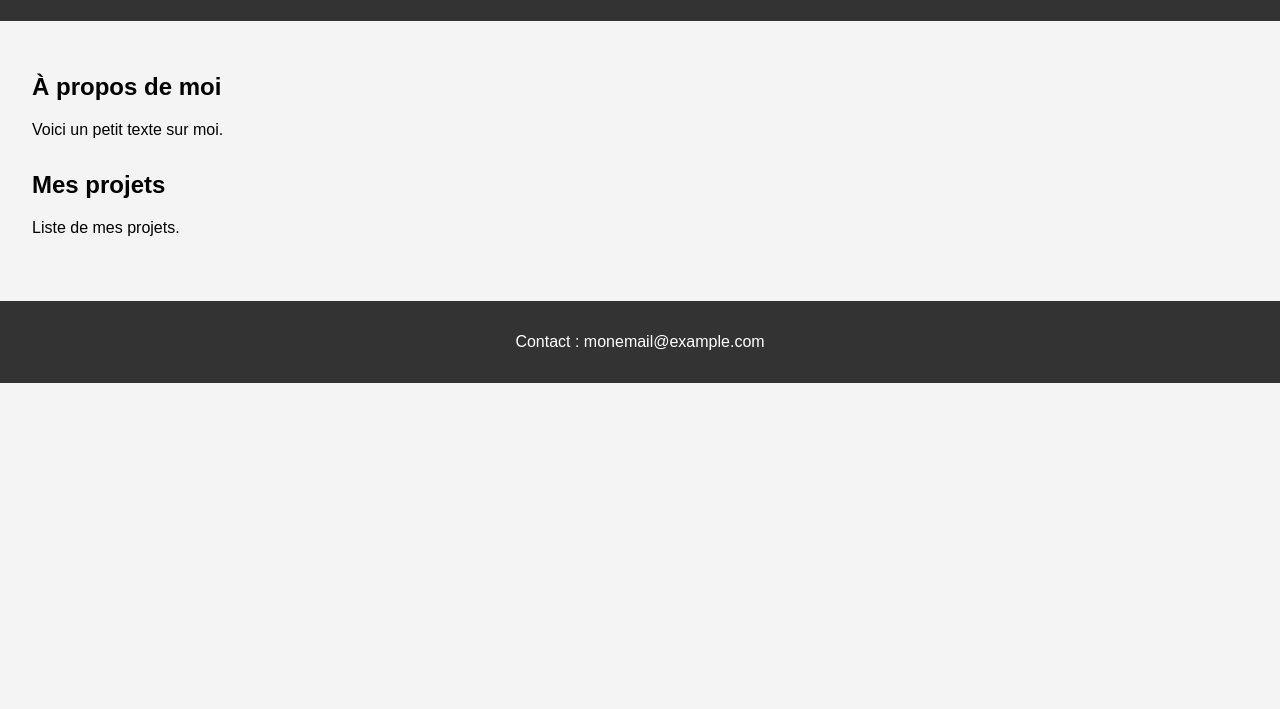
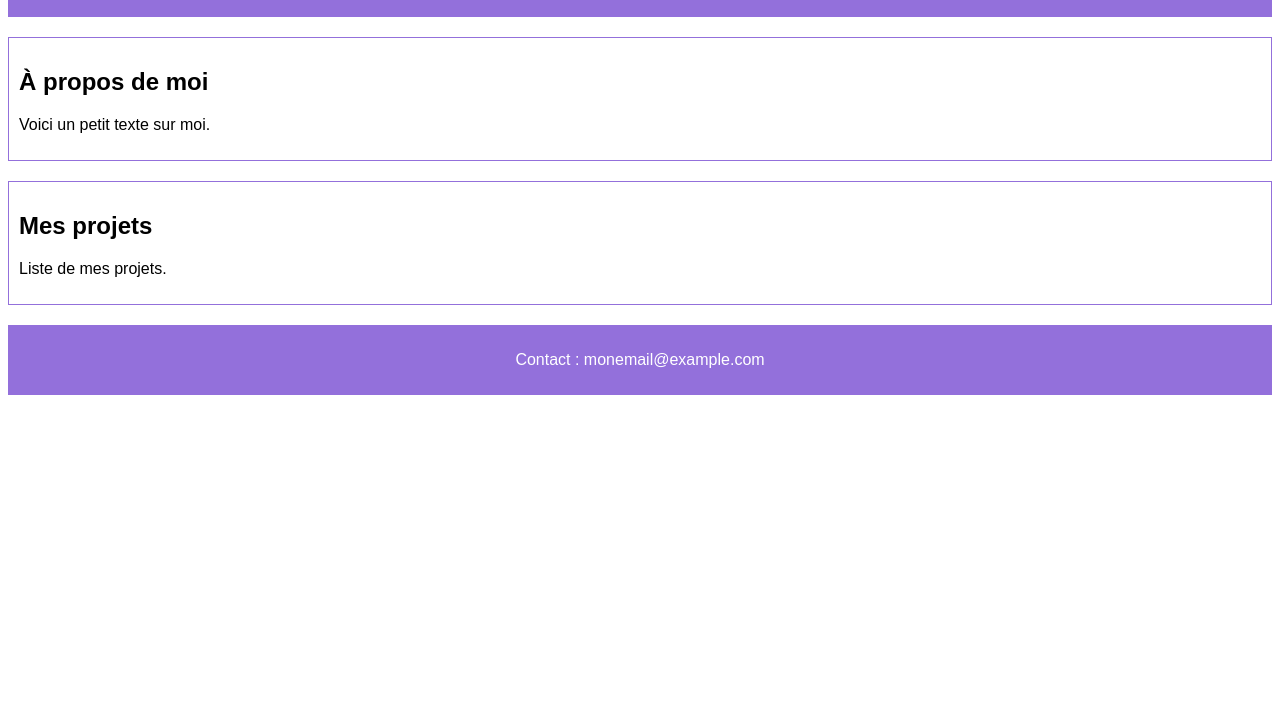
Before and after one commit to Anne-lauretho/mon-portfolio, a plain HTML site: page index.html in a window 1280 px wide. Shown: the part 91-800 px from the top of the page. Drawn offline with Linux system fonts and the light colour scheme.

Commit message:
Modification

```diff
--- a/style.css
+++ b/style.css
@@ -1,18 +1,22 @@
 body {
     font-family: Arial, sans-serif;
-    margin: 0;
-    padding: 0;
-    background-color: #f4f4f4;
 }
+
 header, footer {
-    background-color: #333;
+    background-color: #9370DB; /* Mauve */
     color: white;
     text-align: center;
-    padding: 1em 0;
+    padding: 10px 0;
 }
-main {
-    padding: 2em;
+
+section {
+    margin: 20px 0;
+    padding: 10px;
+    border: 1px solid #9370DB; /* Mauve */
 }
-section {
-    margin-bottom: 2em;
+
+a img {
+    width: 30px;
+    height: 30px;
+    vertical-align: middle;
 }
```
Also changed, not shown: images/github-logo.png (added).
